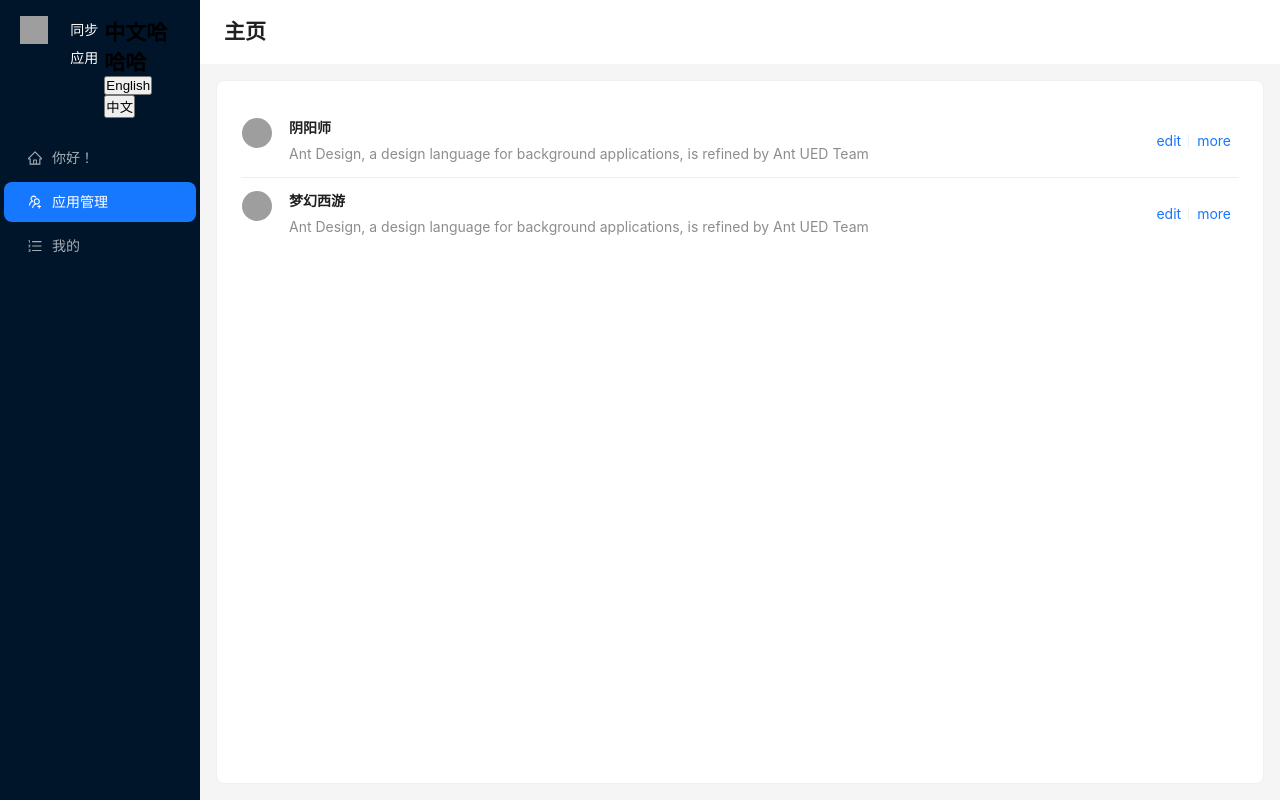
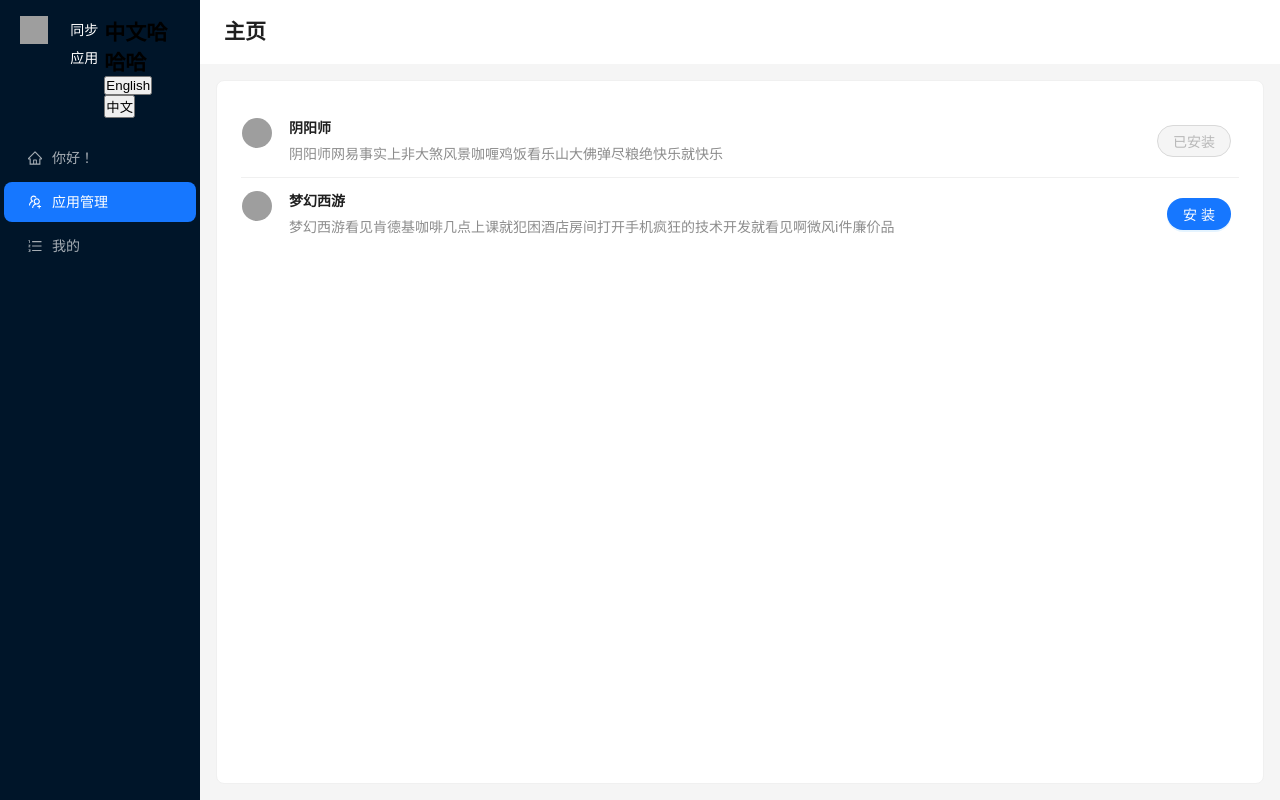
Before and after one commit to zzlhs/appSync, a React (Vite) app: page /home/main in a window 1280 px wide. Built offline with nearby package versions, Linux system fonts and the light colour scheme; grey boxes are pictures that could not be loaded.

Commit message:
整理mainView

```diff
--- a/src/App.tsx
+++ b/src/App.tsx
@@ -8,7 +8,7 @@
 
 const app1: Application  = {
   name: "阴阳师",
-  desc: "1",
+  desc: "阴阳师网易事实上非大煞风景咖喱鸡饭看乐山大佛弹尽粮绝快乐就快乐",
   avatar: "111",
   index: 1,
   localIsInstalled: true, // 本地是否已经安装
@@ -16,7 +16,7 @@
 }
 const app2: Application  = {
   name: "梦幻西游",
-  desc: "2",
+  desc: "梦幻西游看见肯德基咖啡几点上课就犯困酒店房间打开手机疯狂的技术开发就看见啊微风i件廉价品",
   avatar: "222",
   index: 2,
   localIsInstalled: false, // 本地是否已经安装
--- a/src/locales/zh/translation.json
+++ b/src/locales/zh/translation.json
@@ -6,12 +6,16 @@
     "welcome": "欢迎使用",
     "inputPwd": "请输入验证码",
     "inputAct": "请输入账号",
-    "": "最长为6位",
-    "": "输入6位验证码",
+    "max": "最长为6位",
+    "1": "输入6位验证码",
     "btn": "登录"
   },
   "my": {
     "mail": "邮箱",
     "delete": "删除账号"
+  },
+  "main": {
+    "installed": "已安装",
+    "uninstall": "安  装"
   }
 }
--- a/src/pages/Login/index.tsx
+++ b/src/pages/Login/index.tsx
@@ -1,4 +1,4 @@
-import { Button, Form, Input, message } from "antd";
+import { Button, Form, Input } from "antd";
 import "./index.less";
 import { LockOutlined, UserOutlined } from "@ant-design/icons";
 import { useForm } from "antd/es/form/Form";
--- a/src/pages/MainView/index.tsx
+++ b/src/pages/MainView/index.tsx
@@ -1,5 +1,6 @@
 import React from "react";
-import { Avatar, List } from 'antd';
+import { useTranslation } from 'react-i18next';
+import { Avatar, List, Button } from 'antd';
 import Application from "@/types/Application.ts";
 
 
@@ -17,18 +18,26 @@
  *
  */
 const MainView: React.FC<MainViewProps> = ({ apps}) => {
+    const { t} = useTranslation();
     console.log("mainView 11111", apps);
+
+    function handleInstall(): void {
+        console.log("安装文件")
+    }
 
     return(
         <List
             itemLayout="horizontal"
             dataSource={apps}
             renderItem={(item, index) => (
-                <List.Item actions={[<a key="list-loadmore-edit">edit</a>, <a key="list-loadmore-more">more</a>]}>
+                <List.Item actions={[
+                    item.localIsInstalled ?
+                        <Button type="primary" shape="round" disabled>  {t('main.installed')} </Button> :
+                        <Button type="primary" shape="round" onClick={handleInstall}>{t('main.uninstall')}</Button>]}>
                     <List.Item.Meta
-                        avatar={<Avatar src={`https://api.dicebear.com/7.x/miniavs/svg?seed=${index}`} />}
+                        avatar={<Avatar src={`https://api.dicebear.com/7.x/miniavs/svg?seed=${index}`}/>}
                         title={<a href="https://ant.design">{item.name}</a>}
-                        description="Ant Design, a design language for background applications, is refined by Ant UED Team"
+                        description={item.desc}
                     />
                 </List.Item>
             )}
--- a/src/types/Application.ts
+++ b/src/types/Application.ts
@@ -5,5 +5,6 @@
     index: number,
     localIsInstalled: boolean, // 本地是否已经安装
     cloudIsInstalled: boolean, // 云上是否已经安装
-    localType: number// 1 win; 2 mac; 3 iphone/ipad; 4 android
+    localType: number,// 1 win; 2 mac; 3 iphone/ipad; 4 android
+    webUrl: string,
 }
```
